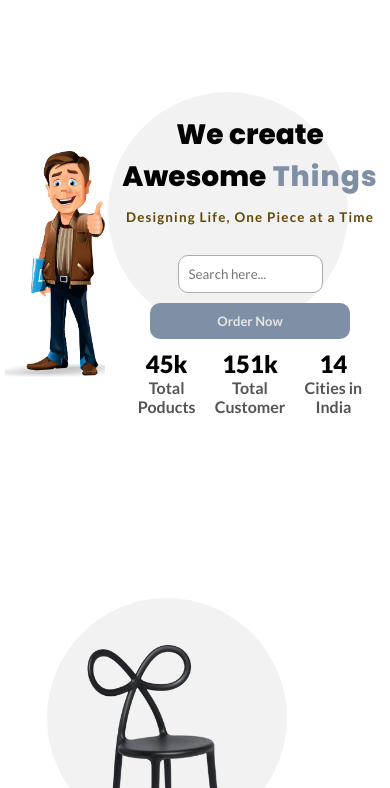
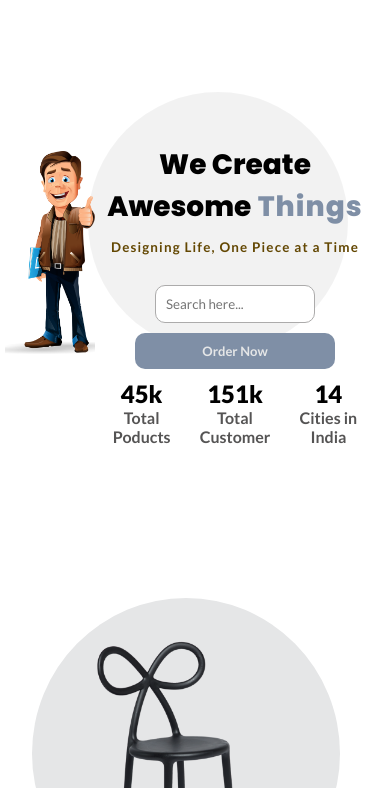
Before and after one commit to UniyalVipin0209/Furniture_e-commerce, a plain HTML site: page index.html in a window 390 px wide. Shown: the part 56-844 px from the top of the page. Drawn offline with Linux system fonts and the light colour scheme.

Commit message:
css changes

```diff
--- a/index.html
+++ b/index.html
@@ -28,10 +28,10 @@
 
     <!--First-row starts -->
         <!-- circle its a layer which is absolute -->
-        <div class="circle first"></div>
+        <div class="circle1 first"></div>
         <div class="container mt-30">
             <div class="left">
-                <h1>We create <br> Awesome<span> Things</span></h1>
+                <h1>We Create <br> Awesome<span> Things</span></h1>
                 <p class="p-header">
                     Designing Life, One Piece at a Time
                 </p>
@@ -99,7 +99,7 @@
 
 
 <section id="featured3">
-    <div class="circle second"></div>
+    <div class="circle second1"></div>
     <div class="featured3-row">
         <div class="featured3-left-col">
             <img src="images/chairwood.png" alt="">
--- a/style.css
+++ b/style.css
@@ -74,7 +74,7 @@ nav{
 }
 
 
-.circle{
+.circle,.circle1{
     width: 400px;
     height:400px;
     background-color: rgba(0,0,0,0.05);
@@ -89,7 +89,7 @@ nav{
     top:20%;
     right:12%;
 }
-.second{
+.second,.second1{
     left:12%;
 }
 .third{
@@ -343,9 +343,8 @@ nav{
 }
 
 .featured2-right-col {
-    flex-basis: 48%;
+    flex-basis: 46%;
     text-align: center;
-    margin-top:35px;
 
 }
 .featured2-right-col img {
@@ -568,24 +567,37 @@ nav{
         display: none;
     }
     .circle{
-        width:240px;
-        height: 240px;
+        display: none;
+    }
+    .circle1{
+        width:260px;
+        height: 260px;
+        background-color: rgba(0,0,0,0.05);
+        border-radius: 50%;
+        position: absolute;
+        /* important */
+        z-index: -1;
     }
     .first{
+
         top:20%;
         right:12%;
     }
     .second{
+        display: none;
         left:12%;
     }
     .third{
+        display: none;
 
         right:12%;
         bottom:8%;
     }
     .container .left{
-        flex-basis: 80%;
-        margin:100px 0 0 100px;
+        flex-basis: 100%;
+        margin:130px 0 0 70px;
+        /* background-color: #e5e6e7; */
+        /* border-radius: 50%; */
         }
 
         .featured-row, .offer-row, .featured2-row, .featured3-row{
@@ -602,9 +614,21 @@ nav{
 
         {
             flex-basis: 100%;
-            margin:5px 20px;
         }
+        .featured-row .featured-left-col,
+         .featured2-row .featured2-right-col,
+        .featured3-row .featured3-left-col
+      {
+          border-radius: 50%;
+            background-color: #e5e6e7;
 
+      }
+
+      .featured-row .featured-right-col,
+      .featured3-row .featured3-right-col
+      {
+        margin-left:8%;
+      }
         .featured2-left-col   .c-btn{
             margin-top:50px;
 
@@ -664,6 +688,7 @@ nav{
 
         }
         .btn input{
+            flex-basis: 60%;
             margin:auto;
             padding:10px;
             width:50%;
@@ -672,6 +697,7 @@ nav{
             outline:none;
         }
         .btn button{
+            flex-basis: 60%;
             padding:10px 18px;
             font-size: 13px;
             width:200px;
@@ -690,8 +716,8 @@ nav{
         display: none;
     }
     #welcome{
-        width:100px;
-        z-index: -2;
+        width:90px;
+        z-index: -1;
     }
     #footer{
         padding:0px;
```
